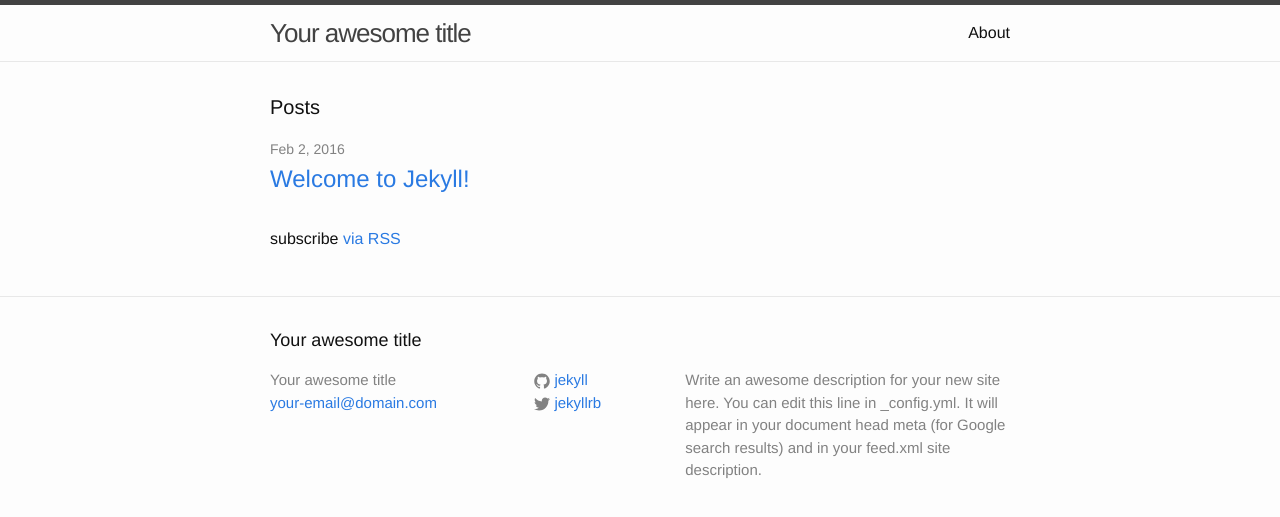
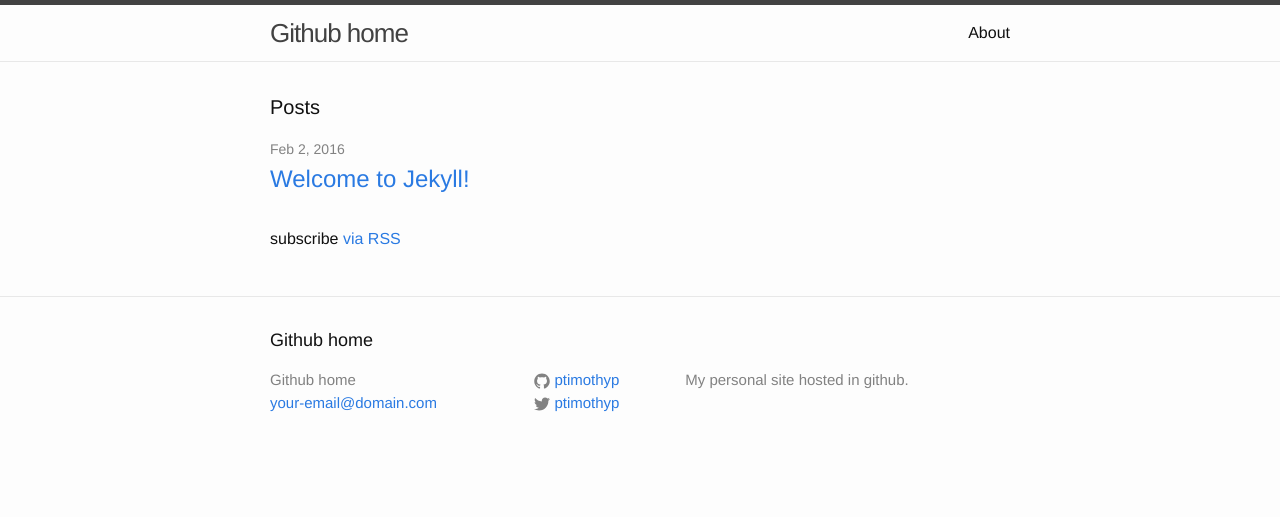
Before and after one commit to ptimothyp/ptimothyp.github.io, a Jekyll site: the page built from index.html, in a window 1280 px wide. Shown: the top 517 px of the page. Built offline with Jekyll 4.4.1, drawn with Linux system fonts in a browser that asks for light colours.

Commit message:
Update _config.yml

```diff
--- a/_config.yml
+++ b/_config.yml
@@ -6,16 +6,15 @@
 # 'jekyll serve'. If you change this file, please restart the server process.
 
 # Site settings
-title: Your awesome title
+title: Github home
 email: your-email@domain.com
+remote_theme: TaylanTatli/Moon
 description: > # this means to ignore newlines until "baseurl:"
-  Write an awesome description for your new site here. You can edit this
-  line in _config.yml. It will appear in your document head meta (for
-  Google search results) and in your feed.xml site description.
+  My personal site hosted in github.
 baseurl: "" # the subpath of your site, e.g. /blog
 url: "http://yourdomain.com" # the base hostname & protocol for your site
-twitter_username: jekyllrb
-github_username:  jekyll
+twitter_username: ptimothyp
+github_username:  ptimothyp
 
 # Build settings
 markdown: kramdown
```
